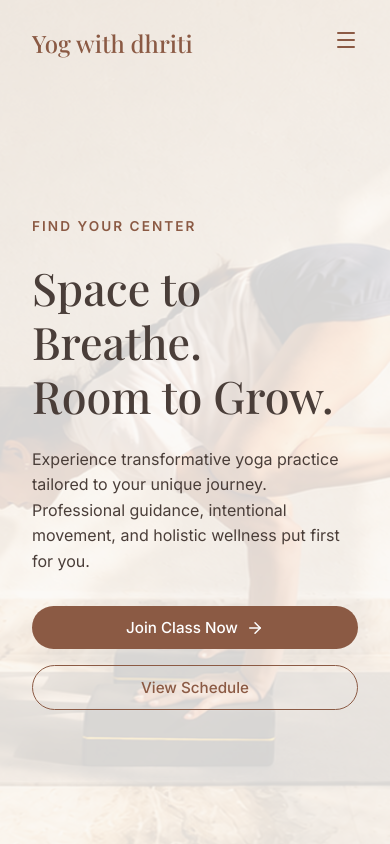
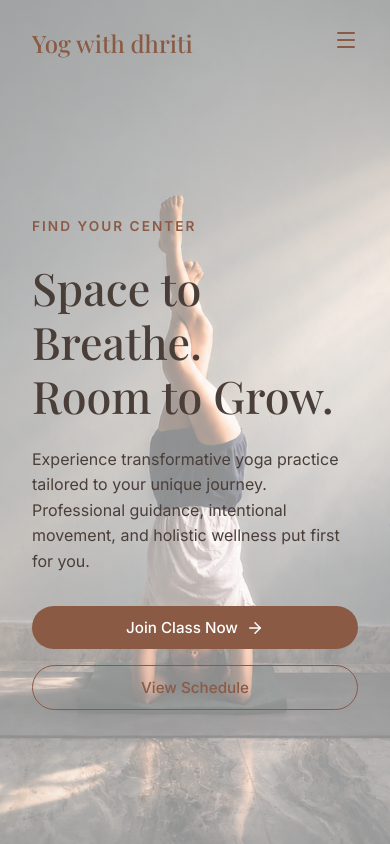
Before and after one commit to Kshitiz-kothari31/Yog_with_dhriti, a React (Vite) app: page / in a window 390 px wide. Shown: the top 844 px of the page. Built offline with nearby package versions, Linux system fonts and the light colour scheme; a web font is replaced by a local one.

Commit message:
fixed some design issue

```diff
--- a/src/components/Hero.css
+++ b/src/components/Hero.css
@@ -58,6 +58,11 @@
 }
 
 @media (max-width: 768px) {
+  .hero {
+    background-image: url('/class2.png');
+    background-position: center top;
+  }
+
   .hero-title {
     font-size: 2.8rem;
   }
@@ -77,6 +82,6 @@
   }
 
   .hero::before {
-    background: rgba(251, 249, 248, 0.85);
+    background: rgba(251, 249, 248, 0.55);
   }
 }
--- a/src/index.css
+++ b/src/index.css
@@ -23,6 +23,12 @@
   box-sizing: border-box;
   margin: 0;
   padding: 0;
+}
+
+html, body {
+  overflow-x: hidden;
+  width: 100%;
+  max-width: 100%;
 }
 
 body {
```
Also changed, not shown: public/ChatGPT Image Jul 15, 2026, 03_59_49 PM.png (added).
